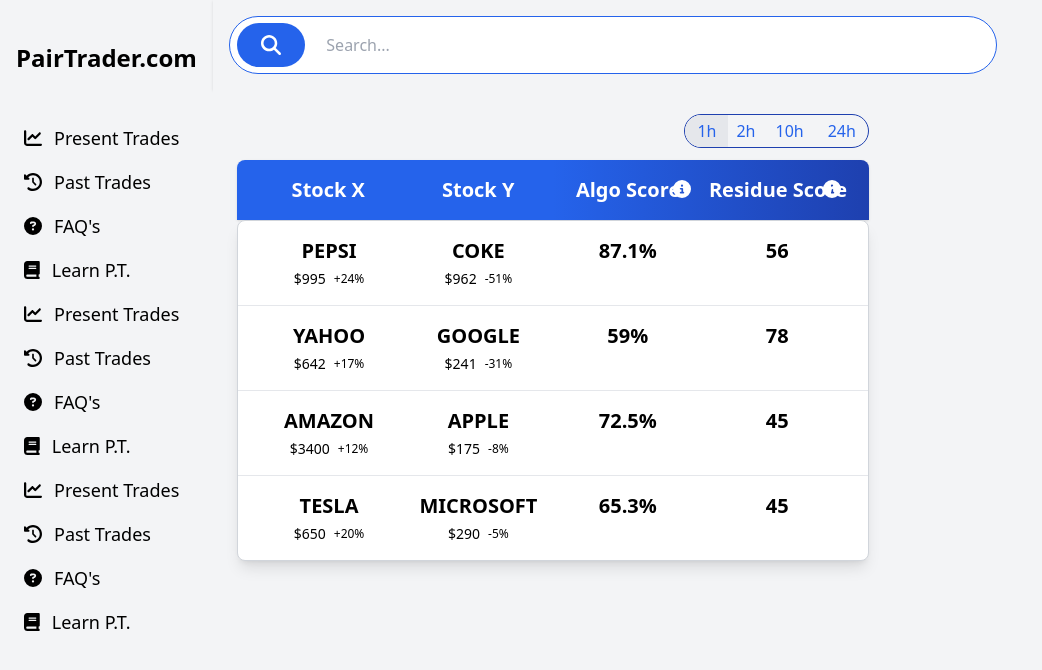
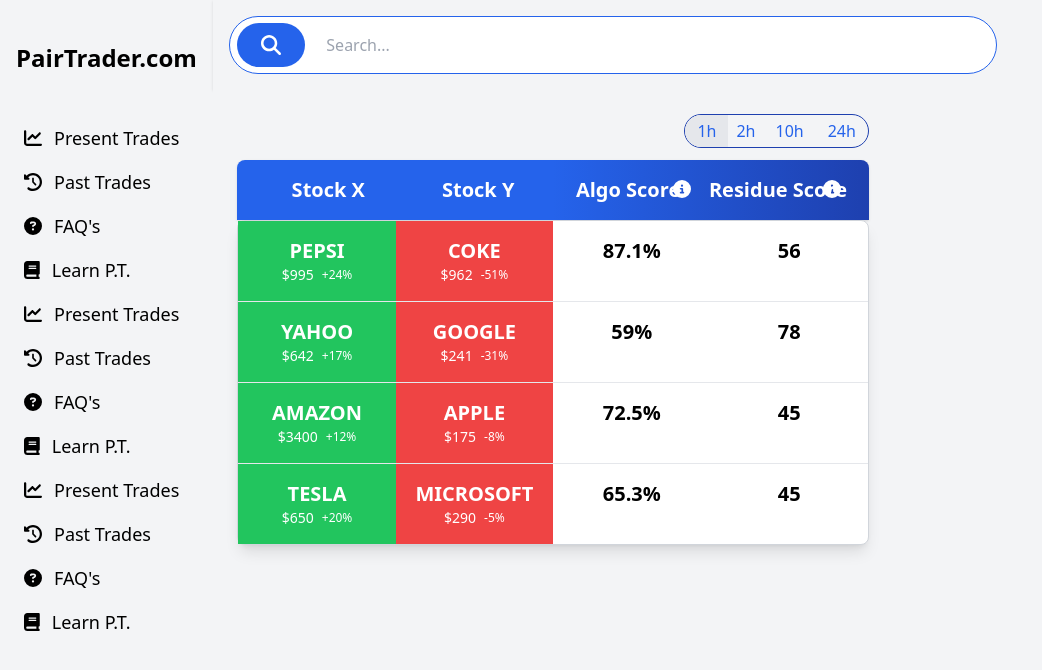
Before and after one commit to SAHIL13928/Pair-Trade, a React (Vite) app: page / in a window 1280 px wide. Shown: the top 670 px of the page, without its empty margins (0-1042 px from the left). Built offline with nearby package versions, Linux system fonts and the light colour scheme.

Commit message:
added box color acc to short and sell to the maincontent page

```diff
--- a/src/Components/MainContent.jsx
+++ b/src/Components/MainContent.jsx
@@ -1,5 +1,5 @@
 import React, { useState } from 'react';
-import { Link } from 'react-router-dom'; // Import Link
+import { Link } from 'react-router-dom';
 import { FontAwesomeIcon } from '@fortawesome/react-fontawesome';
 import { faInfoCircle } from '@fortawesome/free-solid-svg-icons';
 
@@ -74,29 +74,42 @@
               key={index}
               to={`/stocks/${row.stock1.toLowerCase()}/${row.stock2.toLowerCase()}`}
               state={{ row }} // Pass the entire row data via state
-              className="p-4 block border-b last:border-b-0 hover:bg-gray-200 transition-all duration-200 cursor-pointer"
+              className="block border-b last:border-b-0 transition-all duration-200 cursor-pointer hover:bg-gray-200 hover:shadow-lg hover:scale-105"
             >
-              <div className="grid text-center grid-cols-4">
-                <div className="flex flex-col items-center">
-                  <p className="font-bold text-xl mb-1">{row.stock1}</p>
+              <div className="grid grid-cols-4 text-center">
+                {/* Stock 1 */}
+                <div
+                  className={`flex flex-col items-center p-4 ${row.change1 > 0 ? 'bg-green-500' : 'bg-red-500'}`}
+                  style={{ margin: 0 }}
+                >
+                  <p className="font-bold text-xl text-white">{row.stock1}</p>
                   <div className="flex items-center space-x-2">
-                    <p className="text-sm">${row.price1}</p>
-                    <p className={`text-${row.change1 > 0 ? 'green' : 'red'}-500 text-xs`}>
+                    <p className="text-sm text-white">${row.price1}</p>
+                    <p className={`text-xs text-white`}>
                       {row.change1 > 0 ? '+' : ''}{row.change1}%
                     </p>
                   </div>
                 </div>
-                <div className="flex flex-col items-center">
-                  <p className="font-bold text-xl mb-1">{row.stock2}</p>
+
+                {/* Stock 2 */}
+                <div
+                  className={`flex flex-col items-center p-4 ${row.change2 > 0 ? 'bg-green-500' : 'bg-red-500'}`}
+                  style={{ margin: 0 }}
+                >
+                  <p className="font-bold text-xl text-white">{row.stock2}</p>
                   <div className="flex items-center space-x-2">
-                    <p className="text-sm">${row.price2}</p>
-                    <p className={`text-${row.change2 > 0 ? 'green' : 'red'}-500 text-xs`}>
+                    <p className="text-sm text-white">${row.price2}</p>
+                    <p className={`text-xs text-white`}>
                       {row.change2 > 0 ? '+' : ''}{row.change2}%
                     </p>
                   </div>
                 </div>
-                <div className="font-bold text-xl">{row.algo}</div>
-                <div className="font-bold text-xl">{row.residue}</div>
+
+                {/* Algo Score */}
+                <div className="font-bold text-xl p-4">{row.algo}</div>
+
+                {/* Residue Score */}
+                <div className="font-bold text-xl p-4">{row.residue}</div>
               </div>
             </Link>
           ))}
```
